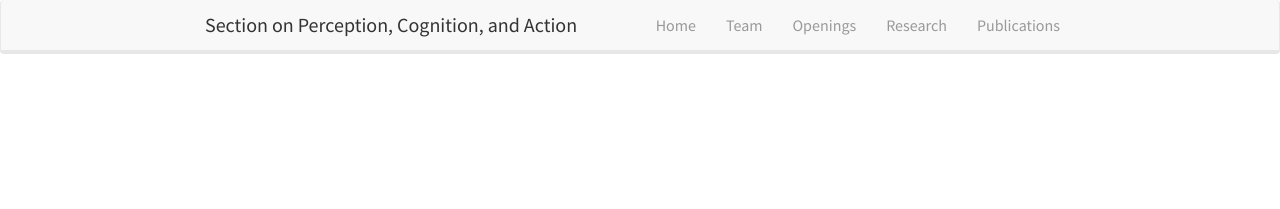
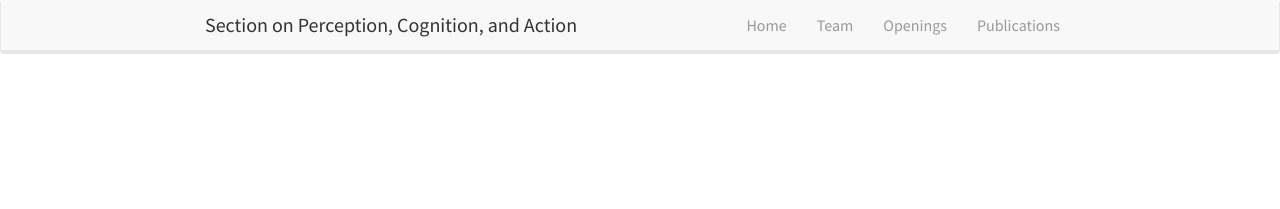
Before and after one commit to NEI-LSR/Section-on-Perception-Cognition-and-Action, a Jekyll site: the page built from _pages/home.md, in a window 1280 px wide. Shown: the top 209 px of the page. Built offline with Jekyll 4.4.1, drawn with Linux system fonts in a browser that asks for light colours; nearby versions of some CDN libraries.

Commit message:
hide research page in header

```diff
--- a/_includes/header.html
+++ b/_includes/header.html
@@ -16,7 +16,7 @@
 		<li><a href="{{ site.url }}{{ site.baseurl }}/team">Team</a></li>
 		<li><a href="{{ site.url }}{{ site.baseurl }}/openings">Openings</a></li>
 		<!-- <li><a href="{{ site.url }}{{ site.baseurl }}/news">News</a></li> -->
-		<li><a href="{{ site.url }}{{ site.baseurl }}/research">Research</a></li>
+		<!-- <li><a href="{{ site.url }}{{ site.baseurl }}/research">Research</a></li> -->
 		<li><a href="{{ site.url }}{{ site.baseurl }}/publications">Publications</a></li>
 		<!-- <li><a href="{{ site.url }}{{ site.baseurl }}/contact-us">Contact</a></li> -->
 	  </ul>
```
